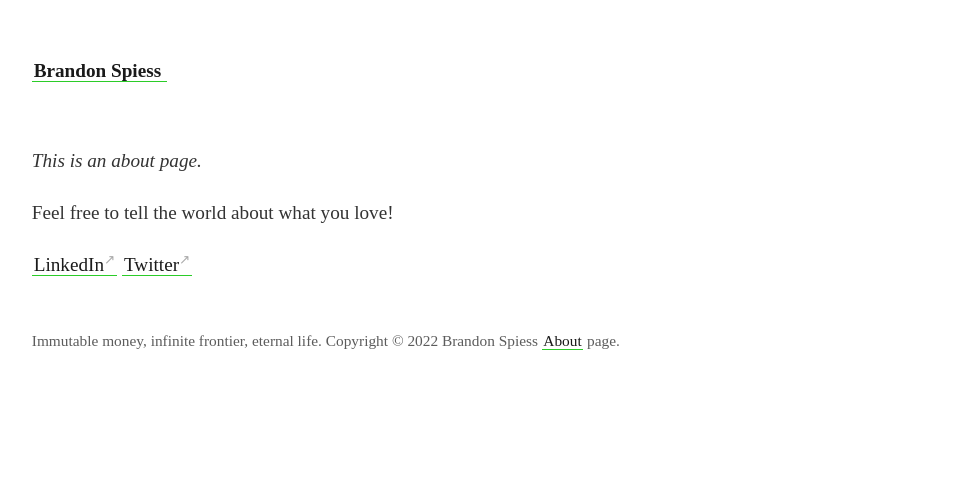
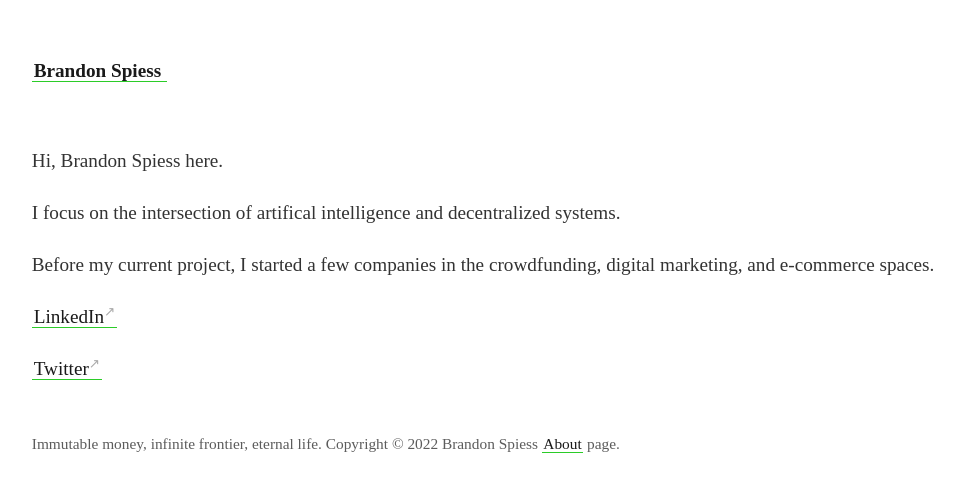
Before and after one commit to astravant/digitalgarden, a Jekyll site: the page built from _pages/about.md, in a window 1280 px wide. Shown: the top 492 px of the page, without its empty margins (45-1009 px from the left). Built offline with Jekyll 4.4.1, drawn with Linux system fonts in a browser that asks for light colours.

Commit message:
Update about.md

```diff
--- a/_pages/about.md
+++ b/_pages/about.md
@@ -4,9 +4,12 @@ title: About
 permalink: /about
 ---
 
-*This is an about page.*
+Hi, Brandon Spiess here.
 
-Feel free to tell the world about what you love!
+I focus on the intersection of artifical intelligence and decentralized systems.
+
+Before my current project, I started a few companies in the crowdfunding, digital marketing, and e-commerce spaces.
 
 [LinkedIn](https://www.linkedin.com/in/brandonspiess/)
+
 [Twitter](https://twitter.com/brandonspiess)
```
